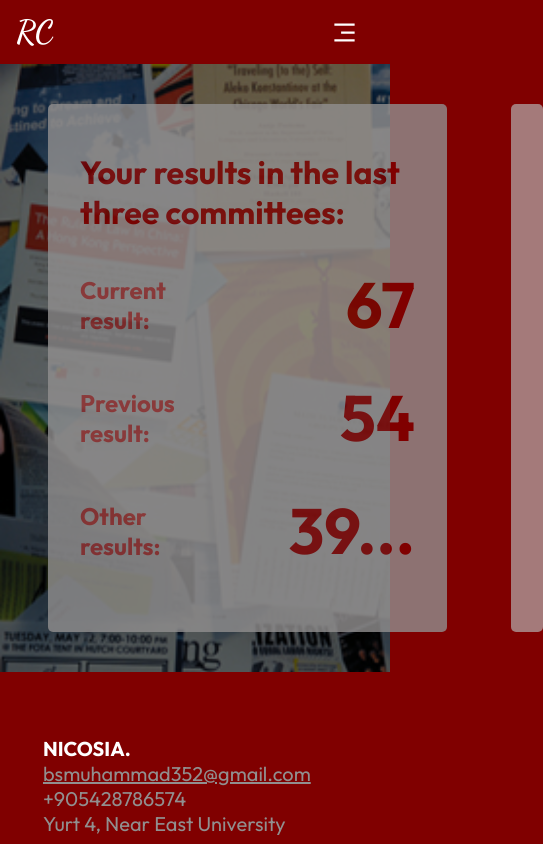
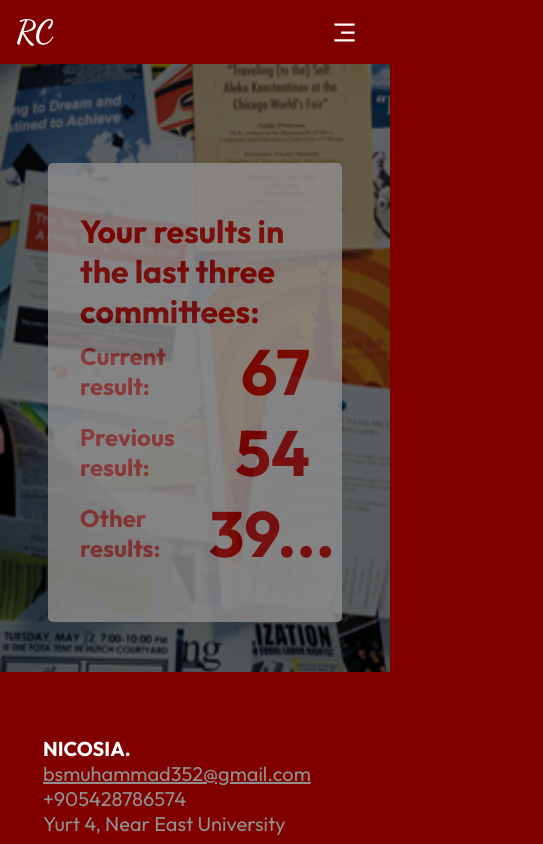
Before and after one commit to muhammad1966/ResultChecker, a React (Create React App) app: page /userpanel in a window 390 px wide. Shown: the top 844 px of the page, 543 px wide, since content can reach past the window. Built offline with nearby package versions, Linux system fonts and the light colour scheme.

Commit message:
4-1-25 2

```diff
--- a/src/components/hall of fame/hall.css
+++ b/src/components/hall of fame/hall.css
@@ -46,6 +46,9 @@
 
 .hall-visual {
     flex: 4;
+    display: flex;
+    justify-content: center;
+    align-items: center;
     background: var(--text-color-1);
     height: 97%;
     opacity: 0.9;
--- a/src/components/result/result.css
+++ b/src/components/result/result.css
@@ -68,3 +68,21 @@ form{
     font-weight: bold;
     color: var(--text-color-2);
 }
+
+@media screen and (max-width : 500px) {
+    .result-content-div{
+        width: auto;
+    }
+    .result-content-div h3{
+        font-size: 20px;
+        text-align: center;
+    }
+
+    .result-input{
+        width: auto;
+    }
+
+    .result-submit{
+        width: auto;
+    }
+}
--- a/src/components/user__panel/userPanel.css
+++ b/src/components/user__panel/userPanel.css
@@ -100,3 +100,53 @@
     height: 33rem;
     width: 100%;
 }
+
+
+@media screen and (max-width : 1000px) {
+    .user-panel-content{
+        flex-direction: column;
+        justify-content: center;
+        gap: 20px;
+    }
+
+    .user-panel-div{
+        overflow: hidden;
+        padding-top: 10rem;
+        overflow-y: auto;
+        scrollbar-width: none;
+    }
+
+    .content-numeric{
+        width: 80%;
+        height: 70vh;
+    }
+
+    .content-chart{
+      width: 80%;
+      height: 70%;
+    }
+
+    .current-div, .previous-div, .other-div{
+        gap: 14rem;
+        margin-top: 0rem;
+    }
+}
+
+@media screen and (max-width : 500px ) {
+    .content-chart{
+        display: none;
+    }
+
+    .user-panel-div{
+        padding-top: 3rem;
+    }
+
+    .content-numeric{
+        width: 100%;
+    }
+
+    .current-div, .previous-div, .other-div{
+        gap: 3rem;
+
+    }
+}
```
Also changed, not shown: src/components/footer/footer.css (+10 -1 lines).
